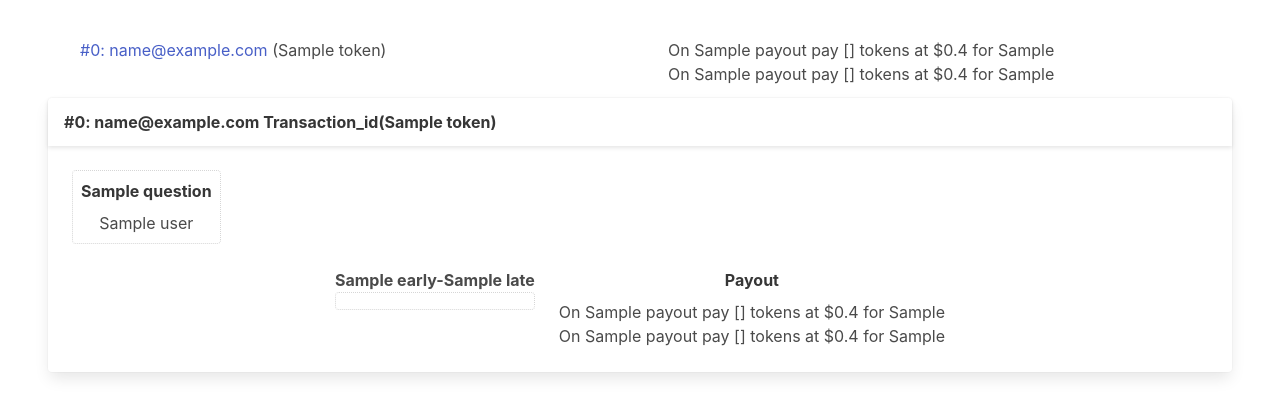
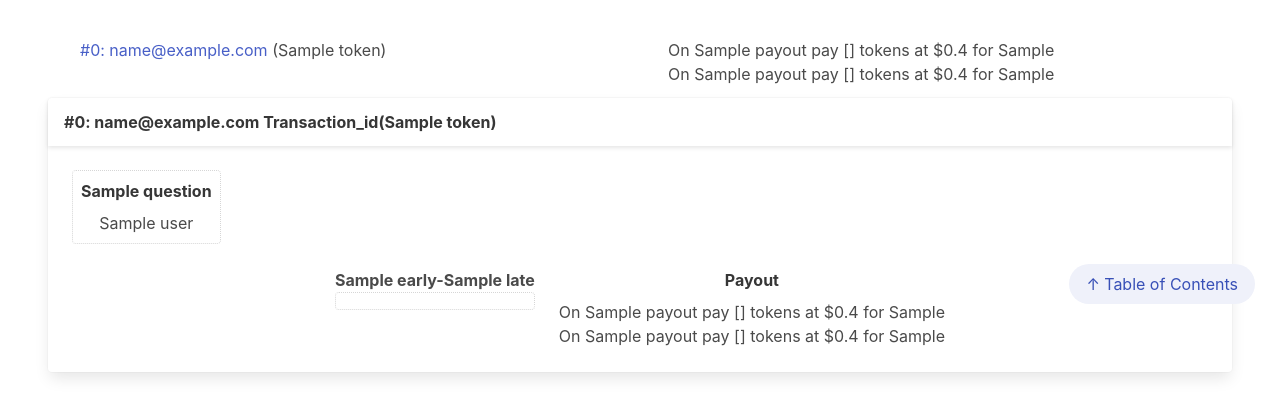
Before and after one commit to nholert/web_annotate, a Flask app: template templates/summary.html in a window 1280 px wide. Shown: the part 471-891 px from the top of the page. Run offline with Flask 2, Linux system fonts and the light colour scheme; the template is opened without the code that fills it: most values are stand-ins (such as "Sample title", 1, 10 or a date in 2020); some libraries are stand-ins or nearby versions.

Commit message:
Updated status page

```diff
--- a/templates/summary.html
+++ b/templates/summary.html
@@ -63,8 +63,8 @@
       <div>
         <div class="columns is-multiline">
           {% for user in users %}
-          <div class="column is-full ">
-            <div id="#user-{{loop.index0}}" class="card">
+          <div id="user-{{loop.index0}}" class="column is-full ">
+            <div  class="card">
 
               <div class="card-header">
                 <div class="card-header-title">
@@ -122,6 +122,9 @@
         </div>
       </div>
     </div>
+    <div class="fab">
+      <a class="" href="#toc"><span class="button is-link is-light">↑ Table of Contents</span></a>
+    </div>
 </body>
 
 </html>
```
